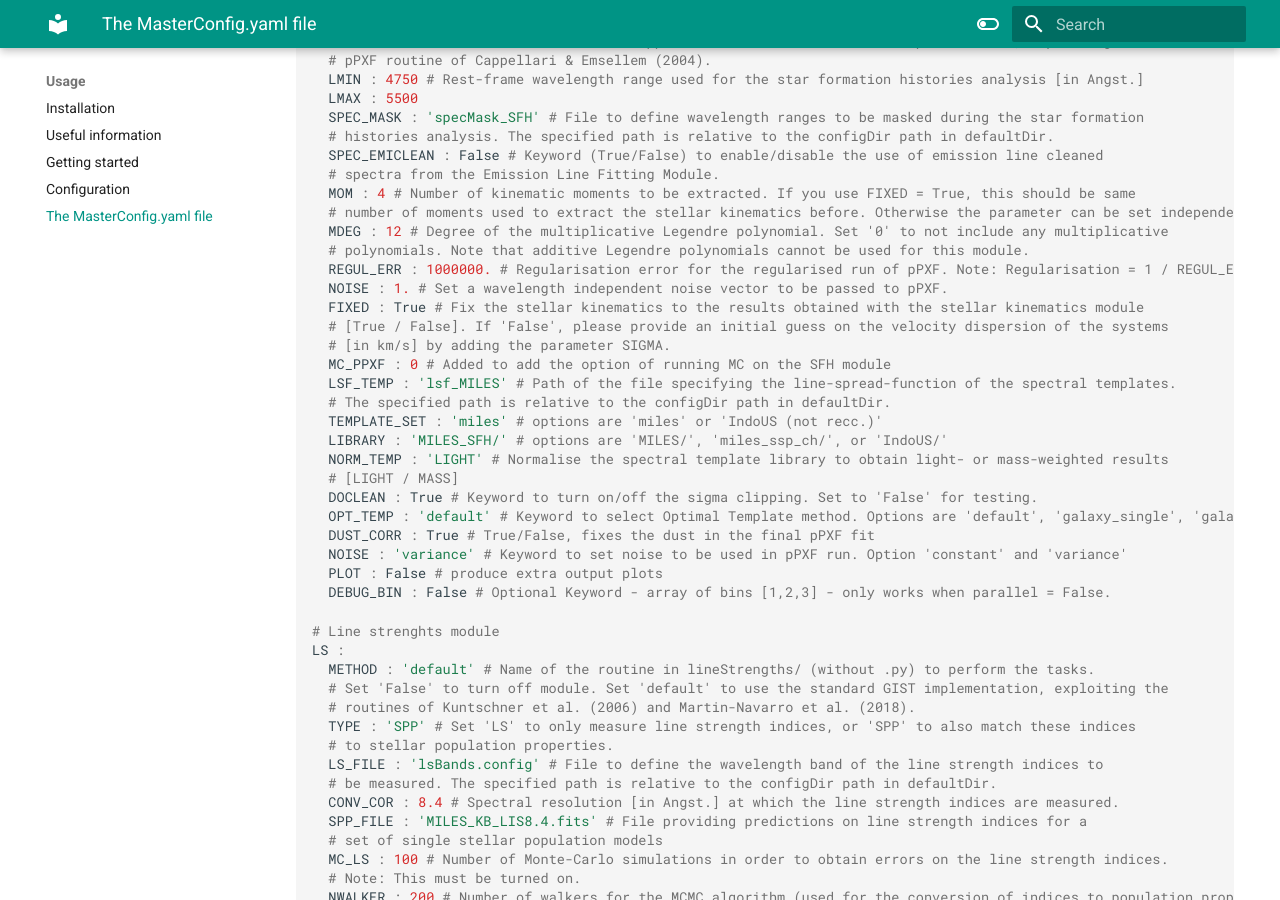
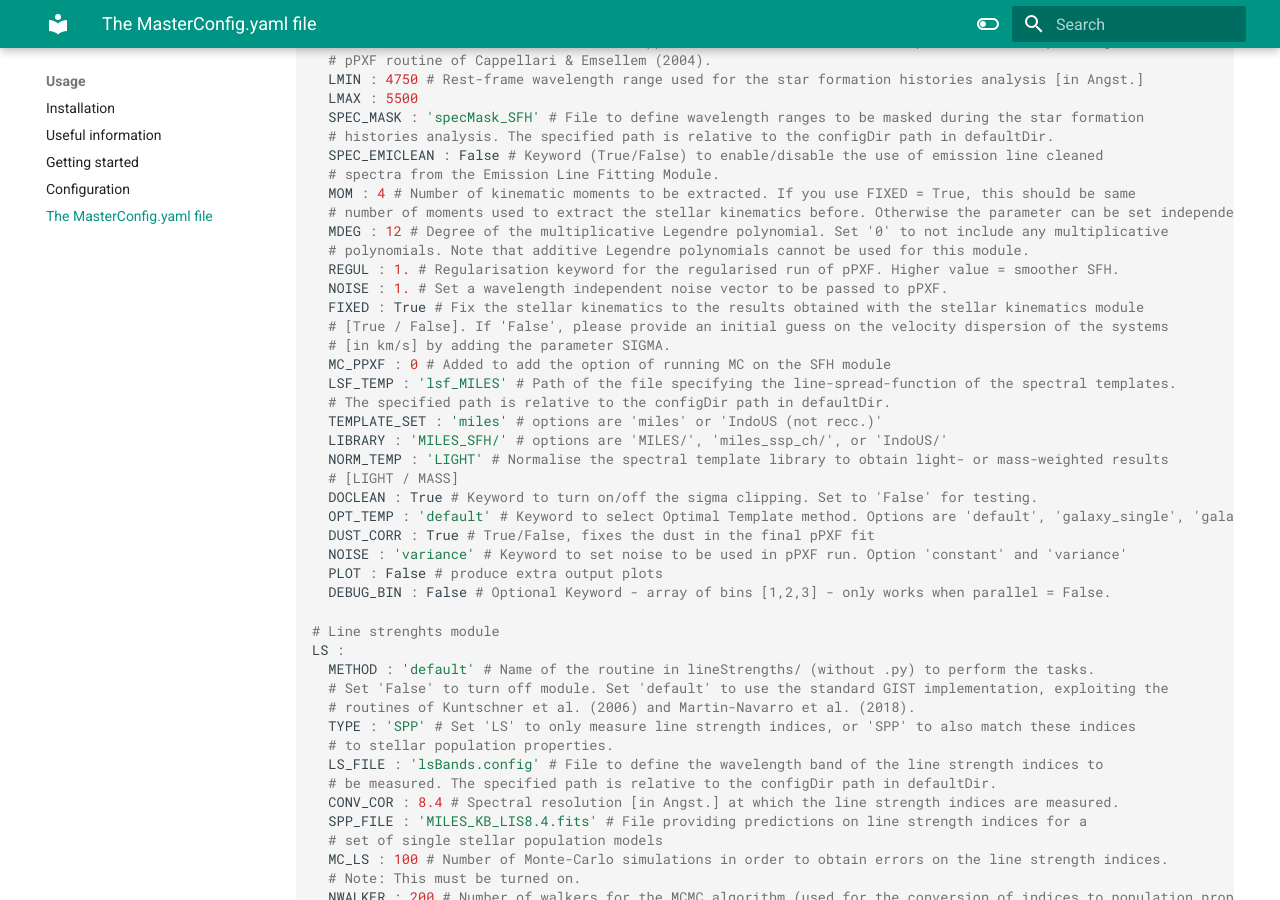
Before and after one commit to geckos-survey/gist-documentation, an MkDocs documentation site: the page built from docs/usage/masterconfig.md, in a window 1280 px wide and 900 px high, scrolled down 2881 px. Built offline with MkDocs 1.6.1 and Material for MkDocs 9.7.7, drawn with Linux system fonts in a browser that asks for light colours.

Commit message:
Update masterconfig.md

```diff
--- a/docs/usage/masterconfig.md
+++ b/docs/usage/masterconfig.md
@@ -152,7 +152,7 @@ SFH :
   # number of moments used to extract the stellar kinematics before. Otherwise the parameter can be set independently.
   MDEG : 12 # Degree of the multiplicative Legendre polynomial. Set '0' to not include any multiplicative
   # polynomials. Note that additive Legendre polynomials cannot be used for this module.
-  REGUL_ERR : 1000000. # Regularisation error for the regularised run of pPXF. Note: Regularisation = 1 / REGUL_ERR
+  REGUL : 1. # Regularisation keyword for the regularised run of pPXF. Higher value = smoother SFH.
   NOISE : 1. # Set a wavelength independent noise vector to be passed to pPXF.
   FIXED : True # Fix the stellar kinematics to the results obtained with the stellar kinematics module
   # [True / False]. If 'False', please provide an initial guess on the velocity dispersion of the systems
```
